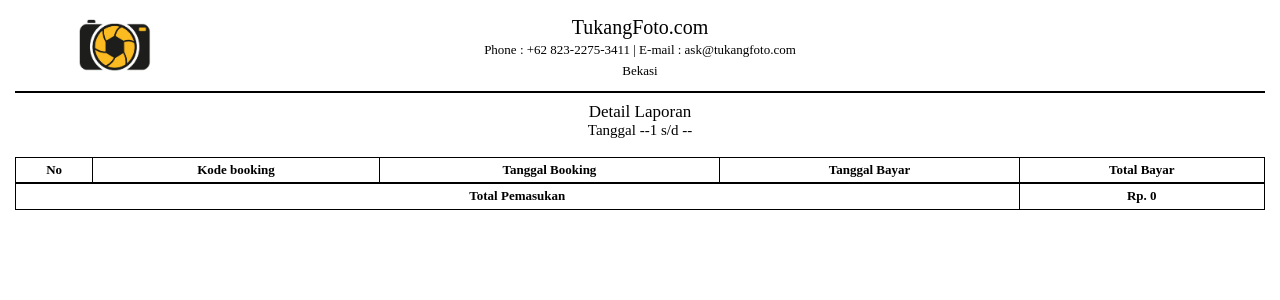
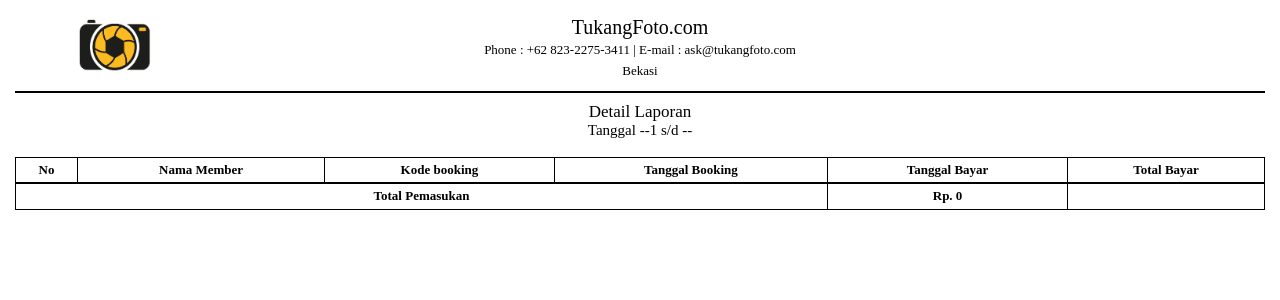
Before and after one commit to kkymelani/fotografi, a PHP site: page /admin/laporan_cetak.php?awal=1 in a window 1280 px wide. Shown: the top 300 px of the page. Run offline with PHP 8.4, Linux system fonts and the light colour scheme; data that the repository does not hold is empty.

Commit message:
Update database and web improvement
a. jadwal admin mau diubah jdi bsa liat 1 bulan (tgl 1-30/31)✅
2. foreign key✅
3. detail data member di button detail admin gk muncul nama member✅
4. tambah opsi dropdown status Dibatalkan di transaksi menunggu konfirmasi pada admin✅
5. tambah kolom nama member di laporan_cetak.php admin✅

```diff
--- a/admin/laporan_cetak.php
+++ b/admin/laporan_cetak.php
@@ -6,7 +6,7 @@ $awal=$_GET['awal'];
 $akhir=$_GET['akhir'];
 $stt	 = "Sudah Dibayar";
 $stt1	 = "Selesai";
-$sqlsewa = "SELECT * FROM transaksi WHERE stt_trx='$stt' OR stt_trx='$stt1' AND tgl_bayar BETWEEN '$awal' AND '$akhir'";
+$sqlsewa = "SELECT * FROM transaksi, member WHERE transaksi.email = member.email AND stt_trx='$stt' OR stt_trx='$stt1' AND tgl_bayar BETWEEN '$awal' AND '$akhir'";
 $querysewa = mysqli_query($koneksidb,$sqlsewa);
 
 ?>
@@ -77,6 +77,7 @@ $querysewa = mysqli_query($koneksidb,$sqlsewa);
 				<thead>
 					<tr>
 						<th>No</th>
+						<th>Nama Member</th>
 						<th>Kode booking</th>
 						<th>Tanggal Booking</th>
 						<th>Tanggal Bayar</th>
@@ -97,6 +98,7 @@ $querysewa = mysqli_query($koneksidb,$sqlsewa);
 				?>
 					<tr align="center">
 						<td><?php echo $no;?></td>
+						<td><?php echo htmlentities($result['nama_user']);?></td>
 						<td><?php echo htmlentities($result['id_trx']);?></td>
 						<td><?php echo IndonesiaTgl(htmlentities($result['tgl_trx']));?></td>
 						<td><?php echo IndonesiaTgl(htmlentities($result['tgl_bayar']));?></td>
--- a/admin/trx_konfirmasi_cek.php
+++ b/admin/trx_konfirmasi_cek.php
@@ -99,6 +99,7 @@ header('location:index.php');
 															echo "<option value='$stt' selected>".$stt."</option>";
 															echo "<option value='Menunggu Pembayaran'>"."Menunggu Pembayaran"."</option>";
 															echo "<option value='Sudah Dibayar'>"."Sudah Dibayar"."</option>";
+															echo "<option value='Dibatalkan'>"."Dibatalkan"."</option>";
 														?>
 												</select>
 											</div>
--- a/admin/userview.php
+++ b/admin/userview.php
@@ -33,7 +33,7 @@ else {
 	<div class="form-group">
 		<label class="control-label col-md-3 col-sm-3 col-xs-12" for="nama">Nama</label>
 			<div class="col-md-6 col-sm-6 col-xs-12">
-				<input type="text" id="nis" required="required" class="form-control col-md-7 col-xs-12" name="nama" data-parsley-error-message="Field ini harus diisi" value="<?php echo $result['nama_member'];?>" readonly>
+				<input type="text" id="nis" required="required" class="form-control col-md-7 col-xs-12" name="nama" data-parsley-error-message="Field ini harus diisi" value="<?php echo $result['nama_user'];?>" readonly>
 			</div>
 	</div>
 	<div class="form-group">
```
Also changed, not shown: admin/jadwal.php (+5 -3 lines).
